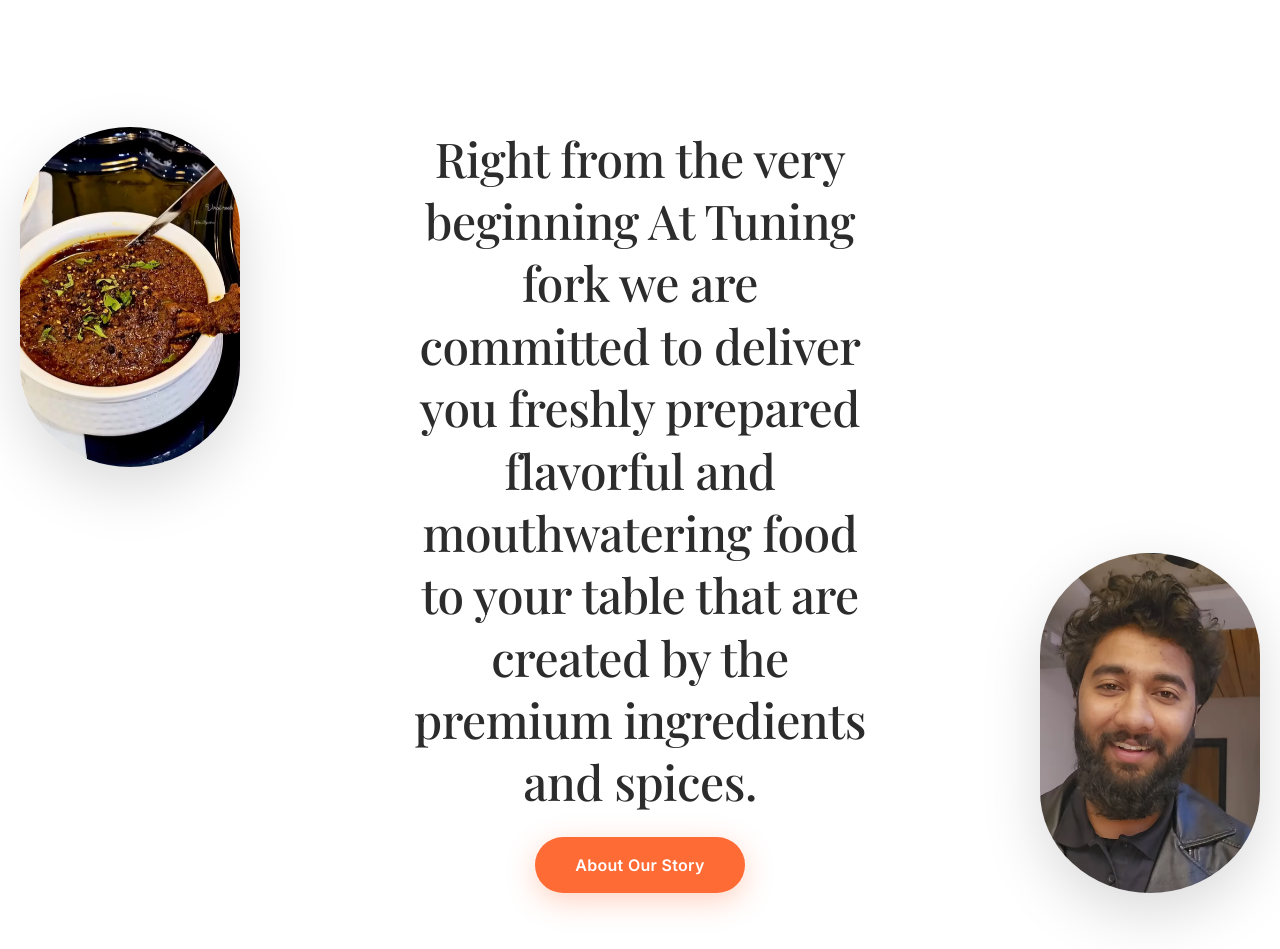
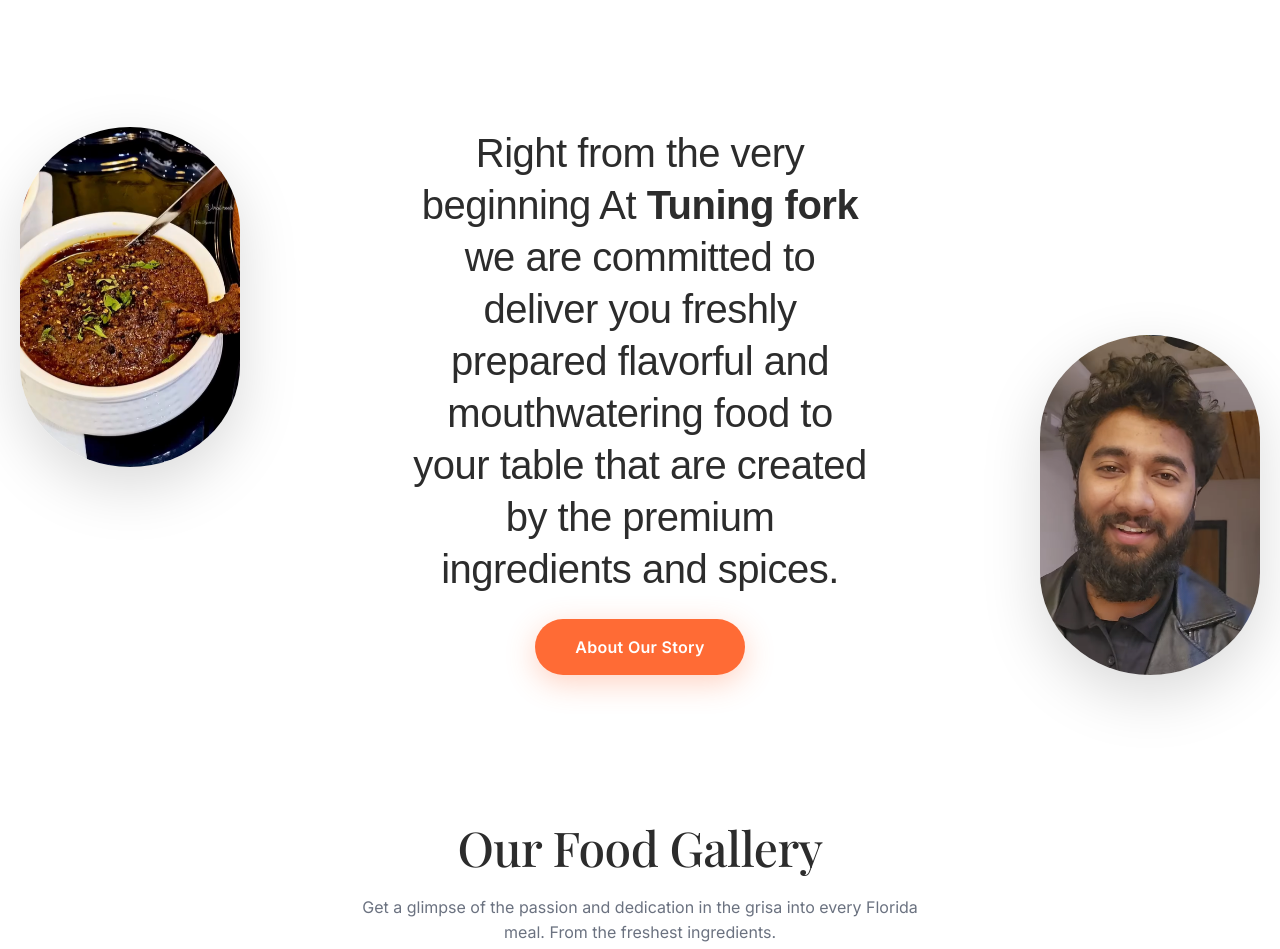
Before and after one commit to capstone-IITP/Tuning-Fork, a plain HTML site: page index.html in a window 1280 px wide. Shown: the part 2920-3869 px from the top of the page. Drawn offline with nearby package versions, Linux system fonts and the light colour scheme.

Commit message:
Merged latest changes

```diff
--- a/Css/style.css
+++ b/Css/style.css
@@ -1060,13 +1060,17 @@ header {
 
 /* Text Styling */
 .about-title {
-    font-family: 'Playfair Display', serif;
-    font-size: 48px;
+    font-family: 'Forum', sans-serif;
+    font-size: 40px;
     font-weight: 500;
     line-height: 1.3;
     color: #2C2C2C;
     margin-bottom: 24px;
     letter-spacing: -0.5px;
+}
+
+.about-title span {
+    font-weight: 900;
 }
 
 /* Story Button */
--- a/index.html
+++ b/index.html
@@ -855,7 +855,8 @@
                 <div class="about-text">
                     <h2 class="about-title">
                         Right from the very beginning At
-                        Tuning fork we are committed to deliver you freshly prepared flavorful and mouthwatering food to
+                        <span>Tuning fork</span> we are committed to deliver you freshly prepared flavorful and
+                        mouthwatering food to
                         your table that are created by the premium ingredients and spices.
                     </h2>
                     <button class="story-btn">
```
